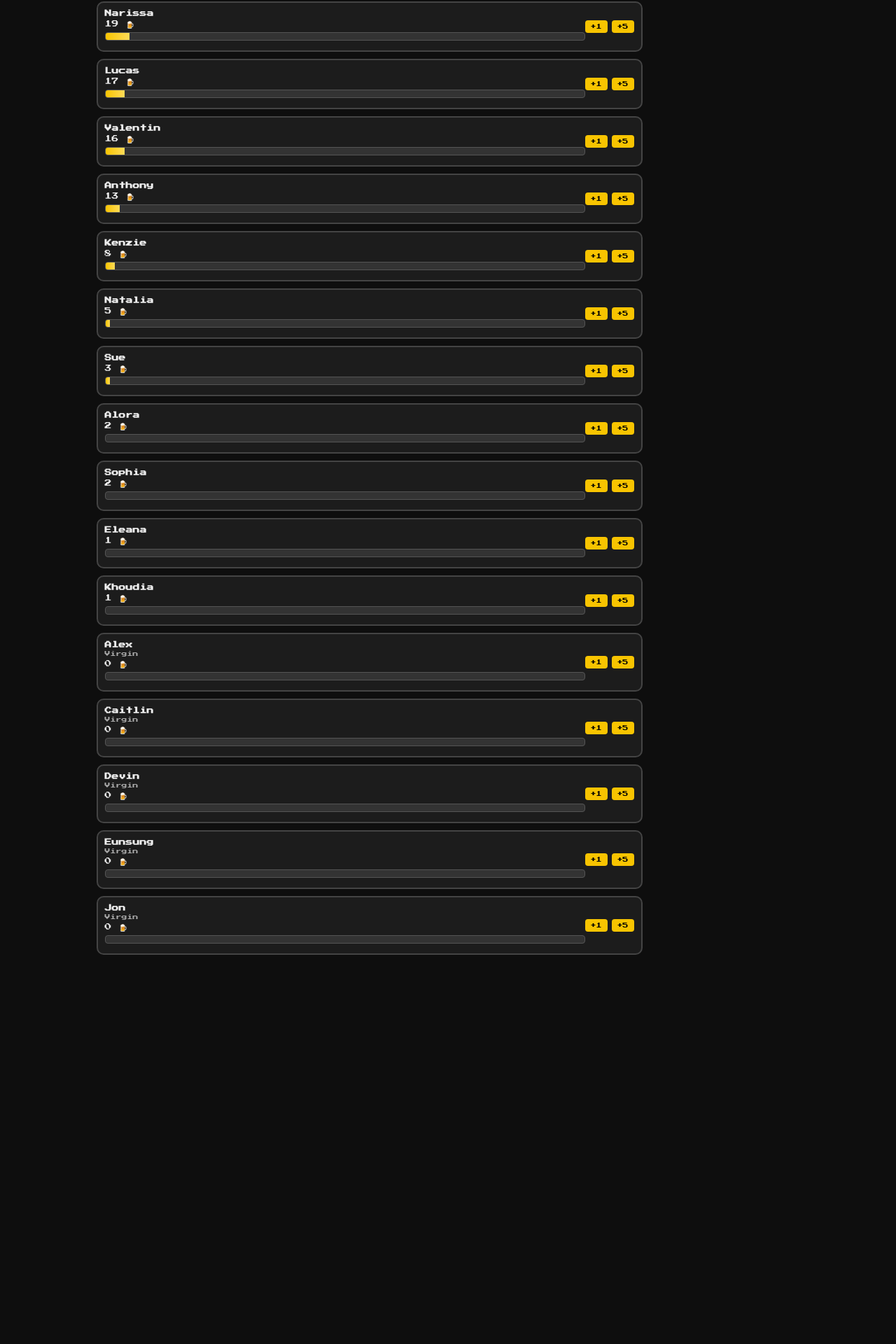
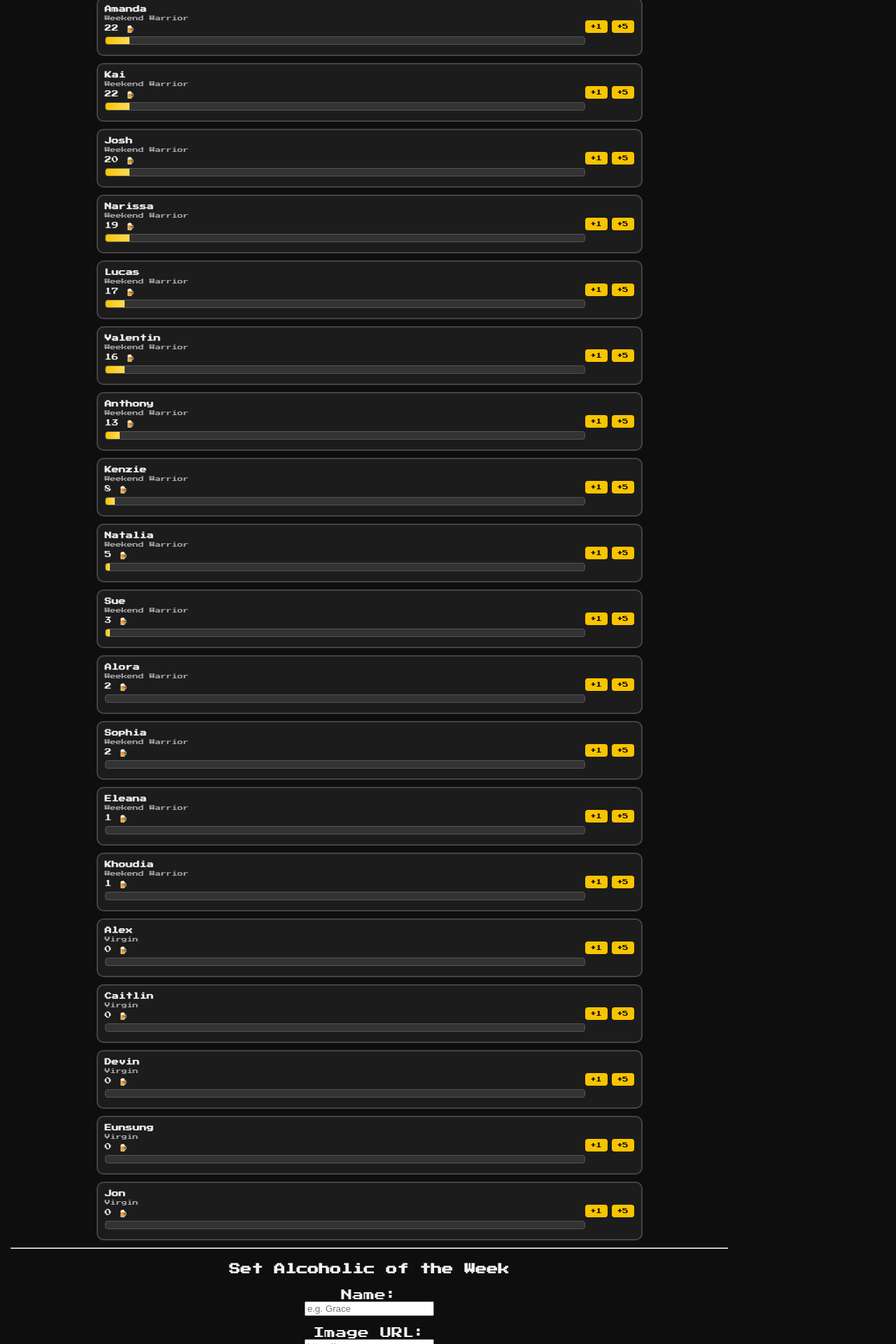
Before and after one commit to Donthekid/beer-tracker, a Flask app: page / in a window 1280 px wide. Shown: the part 2520-4440 px from the top of the page at 70% size. Before the commit the page ends 3884 px from the top, so only its background shows below. Run offline with Flask 3, Linux system fonts and the light colour scheme.

Commit message:
Add admin panel: AOTW editor + custom beer adjust

```diff
--- a/data/aotw.json
+++ b/data/aotw.json
@@ -1,5 +1,5 @@
 {
-  "name": "Eamone",
+  "name": "Eamoney",
   "image": "https://i.postimg.cc/63vkNnhB/Screenshot-2025-04-21-at-1-24-41-AM.png",
   "message": "The visionary behind the 1 Million Beers Group Chat 🍻"
 }
--- a/static/main.js
+++ b/static/main.js
@@ -1,12 +1,6 @@
 let currentTab = 'total';
 
-function switchTab(tab) {
-  currentTab = tab;
-  document.querySelectorAll('.tab-button').forEach(btn => btn.classList.remove('active'));
-  document.querySelector(`.tab-button[onclick*="${tab}"]`).classList.add('active');
-  updateLeaderboard();
-}
-
+// 🍺 Add Beers
 async function addBeer(user, amount) {
   const res = await fetch('/add', {
     method: 'POST',
@@ -20,7 +14,7 @@
     const countEl = userCard.querySelector('.beer-count');
     countEl.textContent = data.new_total;
 
-addToToastFeed(user, amount);
+    addToToastFeed(user, amount);
 
     if (amount === 5) showWoman();
 
@@ -29,6 +23,48 @@
   }
 }
 
+// 🍻 Toast Feed
+let toastFeed = [];
+
+function addToToastFeed(name, count) {
+  const now = new Date();
+  const time = now.toLocaleTimeString([], { hour: '2-digit', minute: '2-digit' });
+  const date = now.toLocaleDateString();
+
+  const last = toastFeed[toastFeed.length - 1];
+  if (last && last.name === name && (now - last.timestamp < 10000)) {
+    last.count += count;
+    last.timestamp = now;
+  } else {
+    toastFeed.push({
+      name,
+      count,
+      timestamp: now,
+      time,
+      date
+    });
+
+    if (toastFeed.length > 10) {
+      toastFeed.shift();
+    }
+  }
+
+  renderToastFeed();
+}
+
+function renderToastFeed() {
+  const list = document.getElementById('toast-list');
+  if (!list) return;
+
+  list.innerHTML = '';
+  toastFeed.slice().reverse().forEach(toast => {
+    const li = document.createElement('li');
+    li.innerHTML = `${toast.name} has logged <strong>${toast.count}</strong> beers<br><span class="toast-time">${toast.date} @ ${toast.time}</span>`;
+    list.appendChild(li);
+  });
+}
+
+// 🏆 Leaderboard
 function updateLeaderboard() {
   const leaderboard = [];
 
@@ -79,9 +115,10 @@
   if (rank === 2) return "Brewskeeter";
   if (rank === 3) return "Pilsner Prodigy";
   if (rank === 4) return "Certified Sipper";
-  return "";
+  return "Weekend Warrior";
 }
 
+// 📊 Update Progress Bar
 function updateTotalBeers() {
   let total = 0;
   document.querySelectorAll('.beer-count').forEach(el => {
@@ -101,6 +138,7 @@
   }
 }
 
+// 💃 Woman animation for +5
 function showWoman() {
   const woman = document.getElementById('woman-container');
   woman.innerText = '💃🍺🍺🍺🍺🍺';
@@ -112,52 +150,7 @@
   }, 1500);
 }
 
-window.onload = () => {
-  updateLeaderboard();
-  updateTotalBeers();
-};
-
-let toastFeed = [];
-
-function addToToastFeed(name, count) {
-  const now = new Date();
-  const time = now.toLocaleTimeString([], { hour: '2-digit', minute: '2-digit' });
-  const date = now.toLocaleDateString();
-
-  const last = toastFeed[toastFeed.length - 1];
-  if (last && last.name === name && (now - last.timestamp < 10000)) {
-    last.count += count;
-    last.timestamp = now;
-  } else {
-    toastFeed.push({
-      name,
-      count,
-      timestamp: now,
-      time,
-      date
-    });
-
-    if (toastFeed.length > 10) {
-      toastFeed.shift();
-    }
-  }
-
-  renderToastFeed();
-}
-
-function renderToastFeed() {
-  const list = document.getElementById('toast-list');
-  if (!list) return; // Prevent errors on load
-
-  list.innerHTML = '';
-  toastFeed.slice().reverse().forEach(toast => {
-    const li = document.createElement('li');
-    li.innerHTML = `${toast.name} has logged <strong>${toast.count}</strong> beers<br><span class="toast-time">${toast.date} @ ${toast.time}</span>`;
-    list.appendChild(li);
-  });
-}
-
-// 🔐 Toggle Admin Panel with Shift + A
+// 🔐 Admin Panel Toggle (Ctrl + `)
 window.addEventListener('keydown', (e) => {
   if (e.ctrlKey && e.key === '`') {
     const panel = document.getElementById('admin-panel');
@@ -165,7 +158,7 @@
   }
 });
 
-// ➕➖ Submit Beer Adjustment
+// 🔐 Submit custom beer change
 async function submitBeerAdjustment() {
   const name = document.getElementById('admin-name').value.trim();
   const amount = parseInt(document.getElementById('admin-amount').value);
@@ -188,3 +181,34 @@
     alert("Failed to apply change.");
   }
 }
+
+// 👑 Submit Alcoholic of the Week update
+async function submitAOTW() {
+  const name = document.getElementById('aotw-name-input').value.trim();
+  const image = document.getElementById('aotw-image-input').value.trim();
+  const message = document.getElementById('aotw-message-input').value.trim();
+
+  if (!name || !image || !message) {
+    alert("Please fill in all AOTW fields.");
+    return;
+  }
+
+  const res = await fetch('/admin/set_aotw', {
+    method: 'POST',
+    headers: { 'Content-Type': 'application/json' },
+    body: JSON.stringify({ name, image, message })
+  });
+
+  if (res.ok) {
+    alert("Alcoholic of the Week updated!");
+    location.reload();
+  } else {
+    alert("Failed to update AOTW.");
+  }
+}
+
+// 🏁 Initialize
+window.onload = () => {
+  updateLeaderboard();
+  updateTotalBeers();
+};
--- a/templates/index.html
+++ b/templates/index.html
@@ -78,6 +78,27 @@
 
   <button onclick="submitBeerAdjustment()">Apply Change</button>
 </div>
+<hr>
+
+<!-- 👑 AOTW Editor -->
+<h4>Set Alcoholic of the Week</h4>
+
+<p>
+  <label>Name:</label><br>
+  <input type="text" id="aotw-name-input" placeholder="e.g. Grace">
+</p>
+
+<p>
+  <label>Image URL:</label><br>
+  <input type="text" id="aotw-image-input" placeholder="https://...">
+</p>
+
+<p>
+  <label>Message:</label><br>
+  <input type="text" id="aotw-message-input" placeholder="Crowned for excellence 🍻">
+</p>
+
+<button onclick="submitAOTW()">Set AOTW</button>
 
 </body>
 
```
